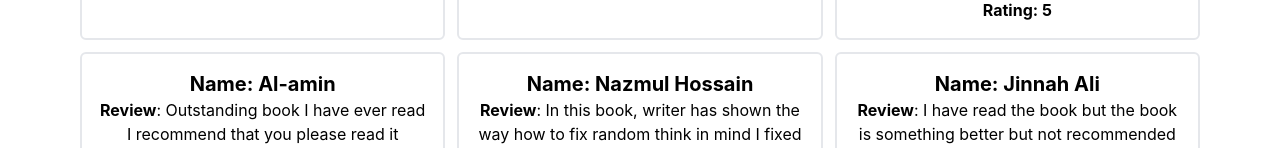
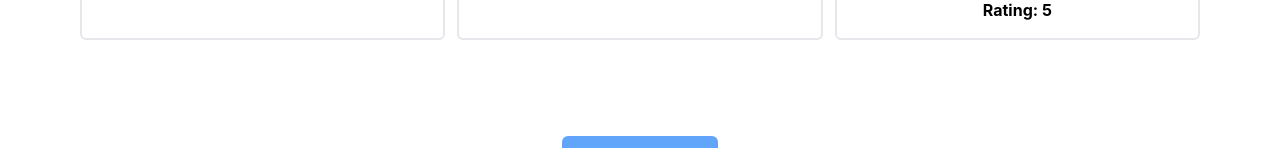
Before and after one commit to SumonsNote/books-analyser, a React (Create React App) app: page / in a window 1280 px wide. Shown: the part 804-952 px from the top of the page. Built offline with nearby package versions, Linux system fonts and the light colour scheme.

Commit message:
reviews 3 and 6 completed

```diff
--- a/src/components/Home/Home.js
+++ b/src/components/Home/Home.js
@@ -1,14 +1,14 @@
 import React from "react";
 import { useNavigate } from "react-router-dom";
 import useReview from "../CustomHook/CustomHook";
-import Review from "../Review/Review";
 import ReviewDetail from "../ReviewDetail/ReviewDetail";
 
 const Home = () => {
 
-    const [review, setReview] = useReview([])
+    const [reviews, setReviews] = useReview([])
     const navigate = useNavigate()
 
+    const cardSlice = reviews.slice(0, 3)
   return (
     <div>
       <div className="flex container mx-auto px-20 justify-between items-center mt-10">
@@ -36,7 +36,7 @@ const Home = () => {
         <h2 className="text-3xl font-bold">Customer reviews (3)</h2>
         <div className="grid grid-cols-3 px-20 gap-3 p-4 mt-20">
             {
-                review.map(review => <ReviewDetail review={review} key={review.id}></ReviewDetail>)
+                cardSlice.map(review => <ReviewDetail review={review} key={review.id}></ReviewDetail>)
             }
         </div>
         <div className="customer-review-all mt-20 mb-20">
```
